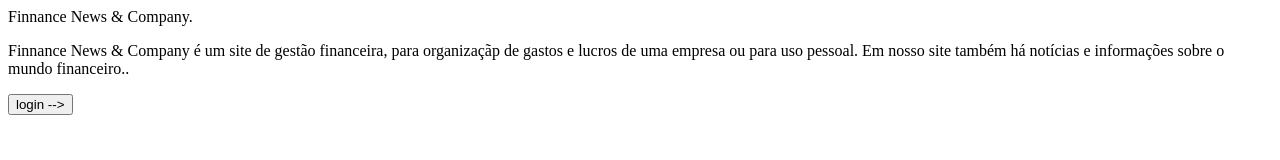
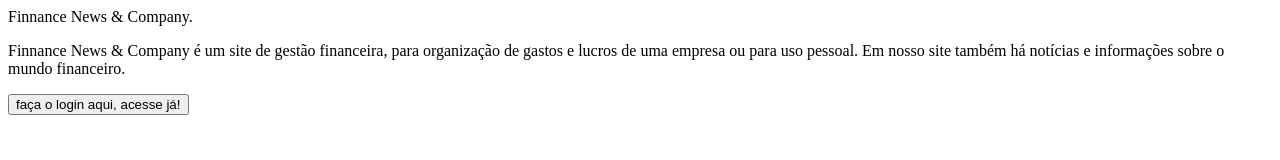
Before and after one commit to nathanwendel09/TCC, a plain HTML site: page parte1.html in a window 1280 px wide. Drawn offline with Linux system fonts and the light colour scheme.

Commit message:
alterações necessárias

```diff
--- a/parte1.html
+++ b/parte1.html
@@ -6,9 +6,9 @@
     <title>Finnance News & Company.</title>
 </head>Finnance News & Company.</head>
 <body>
-    <p>Finnance News & Company é um site de gestão financeira, para organizaçãp de gastos e lucros de uma empresa ou para uso pessoal.
-        Em nosso site também há notícias e informações sobre o mundo financeiro..</p>
- <button> login --> </button>
+    <p>Finnance News & Company é um site de gestão financeira, para organização de gastos e lucros de uma empresa ou para uso pessoal.
+        Em nosso site também há notícias e informações sobre o mundo financeiro.</p>
+ <button> faça o login aqui, acesse já! </button>
 
 </body>
 </html>
```
Also changed, not shown: index.html (deleted, +0 -14 lines), sobre.html (deleted, +0 -11 lines).
